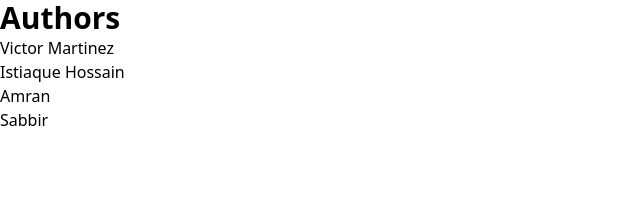
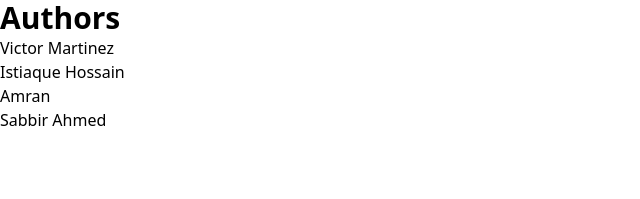
Before and after one commit to Vmart1234/WSU, a React (Create React App) app: page /authors in a window 1280 px wide. Shown: the top 199 px of the page, without its empty margins (0-640 px from the left). Built offline with nearby package versions, Linux system fonts and the light colour scheme.

Commit message:
Update Authors.js
Added author

```diff
--- a/src/pages/Authors.js
+++ b/src/pages/Authors.js
@@ -11,7 +11,7 @@ export default function Authors() {
                     <li><Link to="/vmart" >Victor Martinez</Link></li>
                     <li><Link to="/hossain">Istiaque Hossain </Link></li>
                     <li><Link to="/amran">Amran</Link></li>
-                    <li><Link to="/sabbir">Sabbir</Link> </li>
+                    <li><Link to="/sabbir"> Sabbir Ahmed</Link> </li>
                 </ul>
 
 
```
